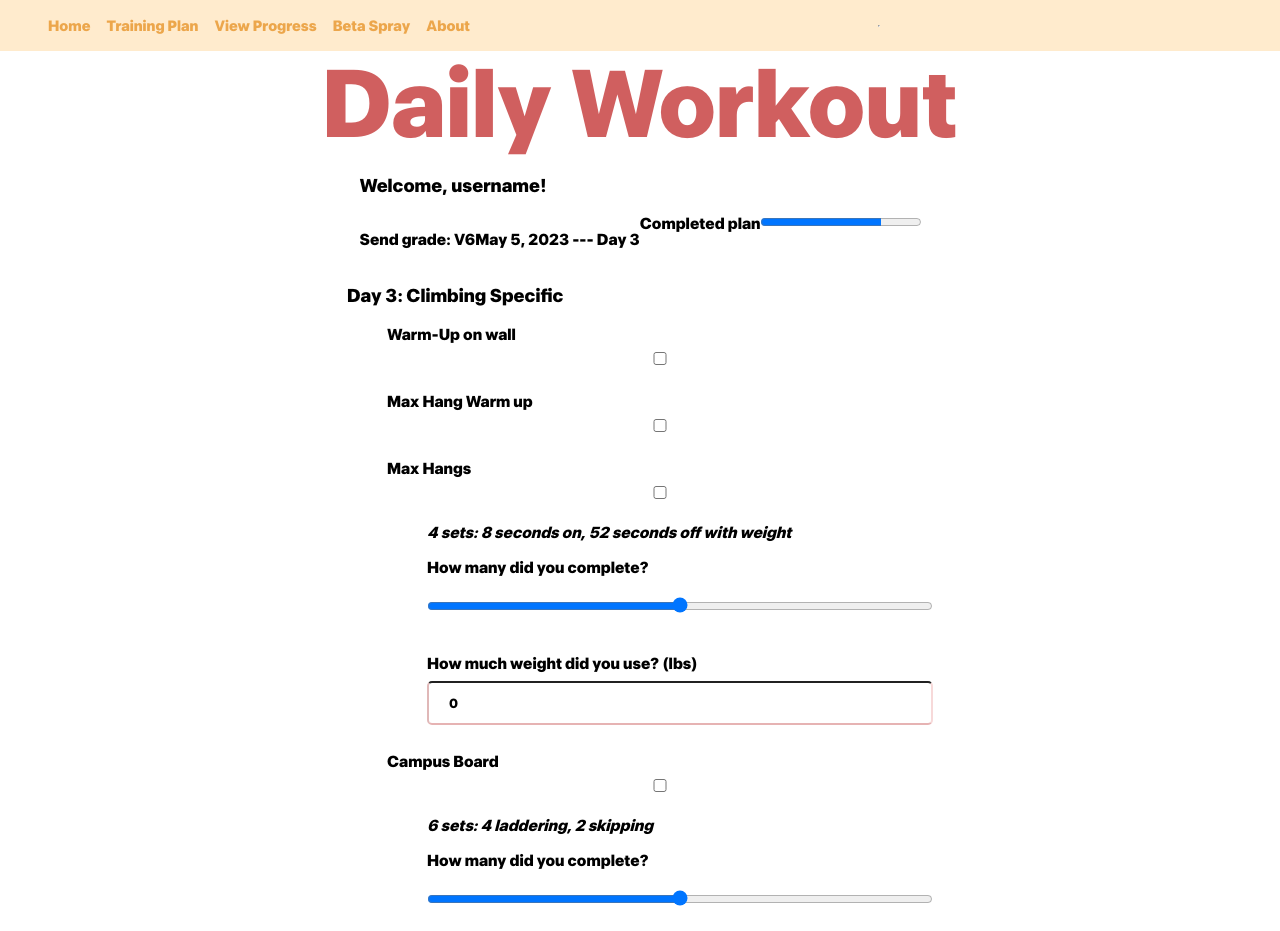
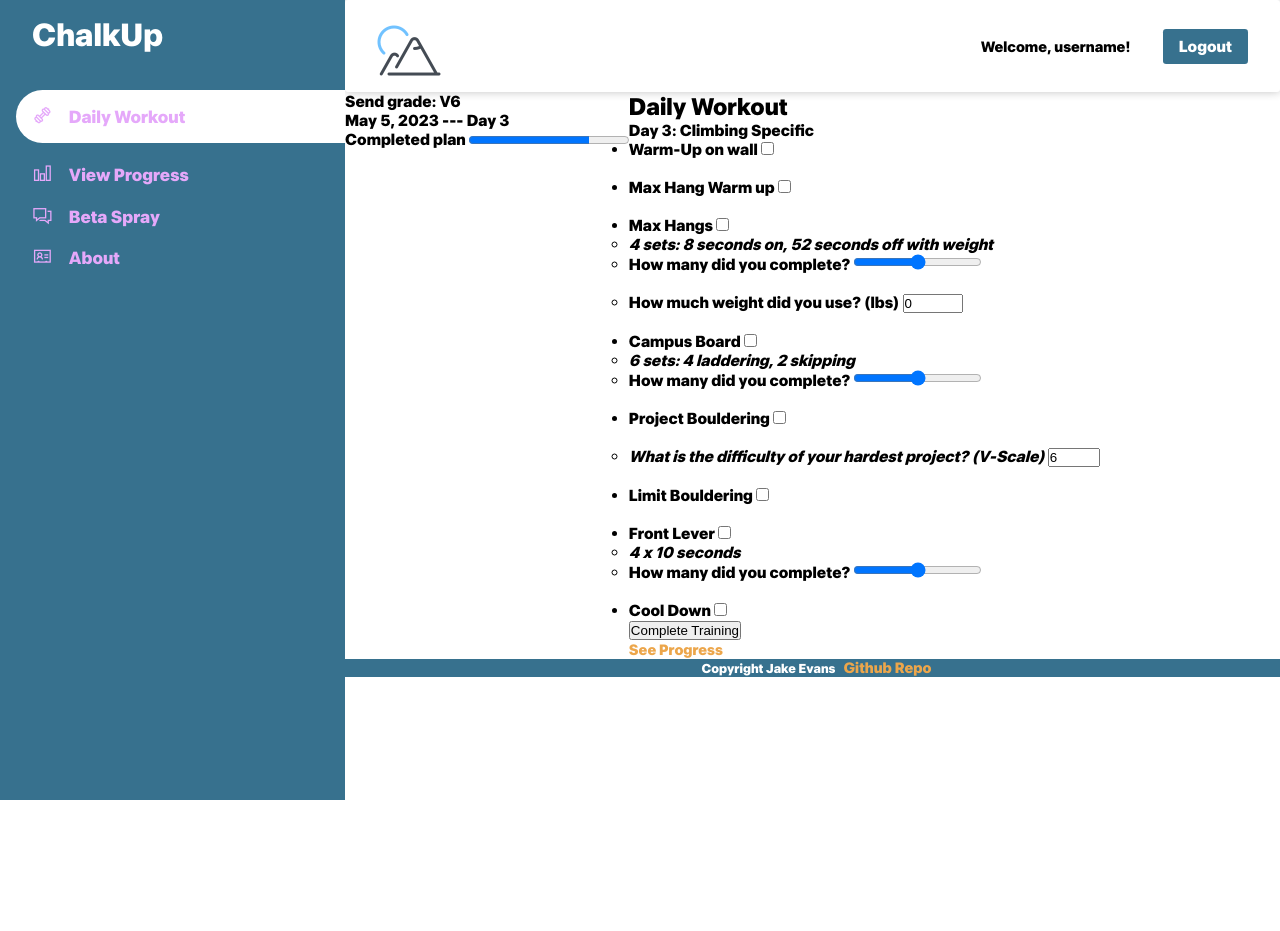
Before and after one commit to jakeevans00/trainclimbing, a website: page trainclimbing/pages/train.html in a window 1280 px wide. Shown: the top 931 px of the page. After the commit the page ends 800 px from the top, so only its background shows below. Drawn offline with nearby package versions, Linux system fonts and the light colour scheme.

Commit message:
CSS. (train.html) Made big leaps

```diff
--- /dev/null
+++ b/package.json
@@ -0,0 +1,5 @@
+{
+  "dependencies": {
+    "bootstrap": "^5.3.0-alpha3"
+  }
+}
--- a/trainclimbing/pages/about.html
+++ b/trainclimbing/pages/about.html
@@ -7,20 +7,41 @@
     <meta name="theme-color" content="#37718E" />
     <title>About Us</title>
     <link rel="icon" type="image/ico" href="../favicon2.ico" />
+    <link rel="stylesheet" href="../static/css/train.css " />
   </head>
   <body>
     <header>
-      <h1>Train Climbing</h1>
+      <!--Navigation Elements-->
+      <navbar>
+        <ul class="nav-list">
+          <li class="nav-item">
+            <a href="../index.html"
+              ><img class="nav-logo" src="../static/img/logo2.png"
+            /></a>
+          </li>
+          <li class="nav-item">
+            <a href="#">Welcome, username!</a>
+          </li>
+          <li class="nav-item">
+            <a href="../index.html">
+              <button class="btn-primary" action="../index.html">Logout</button>
+            </a>
+          </li>
+        </ul>
 
-      <!--Navigation Elements-->
+        <!-- <div class="navbar">
           <menu>
+            <span> </span>
+
             <li><a href="../index.html">Home</a></li>
             <li><a href="train.html">Training Plan</a></li>
             <li><a href="progress.html">View Progress</a></li>
-        <li><a href="community.html">Community</a></li>
+            <li><a href="community.html">Beta Spray</a></li>
             <li><a href="about.html">About</a></li>
+            <span><a href="#">Welcome User!</a></span>
           </menu>
-      <hr />
+        </div> -->
+      </navbar>
     </header>
 
     <main>
--- a/trainclimbing/pages/train.html
+++ b/trainclimbing/pages/train.html
@@ -7,34 +7,84 @@
     <meta name="theme-color" content="#37718E" />
     <title>Daily Workout</title>
     <link rel="icon" type="image/png" href="../favicon2.ico" />
-    <link rel="stylesheet" href="../static/css/index.css" />
+    <link
+      rel="stylesheet"
+      href="https://maxst.icons8.com/vue-static/landings/line-awesome/line-awesome/1.3.0/css/line-awesome.min.css"
+    />
+    <link rel="stylesheet" href="../static/css/train.css" />
   </head>
   <body>
+    <div class="sidebar">
+      <div class="sidebar-brand">
+        <h1>
+          <span>ChalkUp</span>
+        </h1>
+      </div>
+      <div class="sidebar-menu">
+        <ul>
+          <li>
+            <a class="active" href="../index.html"
+              ><span class="las la-dumbbell"></span><span>Daily Workout</span>
+            </a>
+          </li>
+          <li>
+            <a href="train.html"
+              ><span class="las la-chart-bar"></span><span>View Progress</span>
+            </a>
+          </li>
+          <li>
+            <a href="community.html"
+              ><span class="las la-comments"></span><span>Beta Spray</span>
+            </a>
+          </li>
+          <li>
+            <a href="about.html"
+              ><span class="las la-address-card"></span><span>About</span>
+            </a>
+          </li>
+        </ul>
+      </div>
+    </div>
+    <div class="main-content">
       <header>
         <!--Navigation Elements-->
-      <menu>
-        <li><a href="../index.html">Home</a></li>
-        <li><a href="train.html">Training Plan</a></li>
-        <li><a href="progress.html">View Progress</a></li>
-        <li><a href="community.html">Beta Spray</a></li>
-        <li><a href="about.html">About</a></li>
-      </menu>
-      <hr />
+        <navbar>
+          <ul class="nav-list">
+            <li class="nav-item">
+              <a href="../index.html"
+                ><img class="nav-logo" src="../static/img/logo2.png"
+              /></a>
+            </li>
+            <li class="nav-item">
+              <a href="#">Welcome, username!</a>
+            </li>
+            <li class="nav-item">
+              <a href="../index.html">
+                <button class="btn-primary" action="../index.html">
+                  Logout
+                </button>
+              </a>
+            </li>
+          </ul>
+        </navbar>
       </header>
-
       <main>
-      <h1>Daily Workout</h1>
         <section>
-        <h3>Welcome, username!</h3>
-        <div>
+          <div class="cards">
+            <div class="card-single">
               <p>Send grade: <b>V6</b></p>
               <p>May 5, 2023 --- <b>Day 3</b></p>
               <label for="progress">Completed plan</label>
               <progress id="progress" max="100" value="75"></progress>
             </div>
+          </div>
         </section>
         <section>
-        <h3>Day 3: Climbing Specific</h3>
+          <div class="cards">
+            <div class="card-single">
+              <h1>Daily Workout</h1>
+              <span>Day 3: Climbing Specific</span>
+
               <form>
                 <ul>
                   <li>
@@ -45,7 +95,11 @@
                   <br />
                   <li>
                     <label for="hang-warmup">Max Hang Warm up</label>
-              <input type="checkbox" id="hang-warmup" name="hang-warmup" />
+                    <input
+                      type="checkbox"
+                      id="hang-warmup"
+                      name="hang-warmup"
+                    />
                   </li>
 
                   <br />
@@ -54,11 +108,22 @@
                     <input type="checkbox" id-="hangs" name="hangs" />
                     <ul>
                       <li>
-                  <p><i>4 sets: 8 seconds on, 52 seconds off with weight</i></p>
+                        <p>
+                          <i
+                            >4 sets: 8 seconds on, 52 seconds off with weight</i
+                          >
+                        </p>
                       </li>
                       <li>
-                  <label for="hangs-count">How many did you complete?</label>
-                  <input type="range" name="hangs-count" min="0" max="8" />
+                        <label for="hangs-count"
+                          >How many did you complete?</label
+                        >
+                        <input
+                          type="range"
+                          name="hangs-count"
+                          min="0"
+                          max="8"
+                        />
                       </li>
 
                       <br />
@@ -86,8 +151,15 @@
                         <p><i>6 sets: 4 laddering, 2 skipping</i></p>
                       </li>
                       <li>
-                  <label for="hangs-count">How many did you complete?</label>
-                  <input type="range" name="hangs-count" min="0" max="6" />
+                        <label for="hangs-count"
+                          >How many did you complete?</label
+                        >
+                        <input
+                          type="range"
+                          name="hangs-count"
+                          min="0"
+                          max="6"
+                        />
                       </li>
                     </ul>
                   </li>
@@ -132,8 +204,15 @@
                         <p><i>4 x 10 seconds</i></p>
                       </li>
                       <li>
-                  <label for="hangs-count">How many did you complete?</label>
-                  <input type="range" name="hangs-count" min="0" max="8" />
+                        <label for="hangs-count"
+                          >How many did you complete?</label
+                        >
+                        <input
+                          type="range"
+                          name="hangs-count"
+                          min="0"
+                          max="8"
+                        />
                       </li>
                     </ul>
                   </li>
@@ -146,15 +225,17 @@
                 </ul>
                 <button type="submit" method="post">Complete Training</button>
               </form>
+            </div>
+          </div>
+
           <a href="progress.html">See Progress</a>
         </section>
       </main>
-
       <footer>
-      <hr />
-      <span class="text-reset">Jake Evans</span>
+        <span class="footer-text">Copyright Jake Evans</span>
         <br />
         <a href="https://github.com/jakeevans00/startup">Github Repo</a>
       </footer>
+    </div>
   </body>
 </html>
--- a/trainclimbing/static/css/index.css
+++ b/trainclimbing/static/css/index.css
@@ -1,21 +1,30 @@
-* {
-  font-family: eloquia;
+:root {
+  /* color variables */
+  --clr-background: rgb(255, 255, 255);
+  --clr-gry: rgb(194, 194, 194);
+  --clr-primary-text: black;
+  --clir-primary-text-hover: blue;
+  --clr-theme: #37718e;
+  --clr-theme-hover: #48a2cf;
+
+  /* border radius */
+  --border-radius: 0.2rem;
+}
+
+*,
+*:before,
+*:after {
+  box-sizing: border-box;
+  margin: 0;
+  padding: 0;
+  text-decoration: none;
 }
 
 body {
+  font-family: eloquia;
+  height: 100vh;
   display: flex;
   flex-direction: column;
-  height: 100vh;
-  margin: 0;
-}
-
-header {
-  margin: 0px;
-  flex: 0 80px;
-  display: flex;
-  justify-content: center;
-  align-items: center;
-  background-color: blanchedalmond;
 }
 
 main {
@@ -35,14 +44,6 @@ footer {
   color: white;
 }
 
-div {
-  display: flex;
-}
-menu {
-  display: flex;
-  justify-content: center;
-}
-
 input {
   width: 100%;
   text-align: start;
@@ -55,46 +56,38 @@ input {
   border-left: rgb(224, 184, 184) solid 2px;
   border-right: rgba(244, 201, 201, 0.7) solid 2px;
 }
+h1 {
+  color: rgb(208, 95, 95);
+  font-size: 6rem;
+  font-family: Eloquia;
+  margin: -5px;
+}
 
 input:focus {
   background-color: rgba(214, 234, 248, 0.11);
 }
-
-li {
-  list-style: none;
-}
-
 a {
   color: rgb(236, 166, 75);
   text-decoration: none;
-  padding: 8px;
+  padding: 0px;
   font-size: 15px;
-}
-
-i {
-  font-family: Eloquia;
+  transition: all 200ms ease-in;
 }
 a:hover {
   color: rgb(241, 216, 184);
-  font-size: 16px;
 }
-h1 {
-  color: rgb(208, 95, 95);
-  font-size: 6em;
-  font-family: Eloquia;
-  margin: -5px;
-}
-
 .button {
   background-color: #37718e;
   border-radius: 5px;
   border: black solid 1px;
   font-size: 16px;
+  font-family: eloquia;
   color: white;
   padding: 8px 14px;
+  transition: all 200ms ease-in;
 }
 .button:hover {
-  background-color: #52b3e3;
+  background-color: #48a2cf;
 }
 .view {
   display: flex;
@@ -107,18 +100,41 @@ h1 {
   background-size: cover; */
 }
 
-.logo {
-  position: absolute;
-  top: 20px;
-  left: 30px;
-  border-image-width: 3vw;
+.footer-text {
+  font-size: small;
+  padding: 0 0.5rem;
 }
 
-.footer-text {
-  font-size: small;
+.nav-list {
+  margin: 0;
+  padding: 0.75rem 0;
+  border-radius: var(--border-radius);
+  display: flex;
+  justify-content: end;
+  align-items: center;
+}
+
+.nav-item {
+  list-style: none;
+  margin-right: 2rem;
+}
+
+.nav-item a {
+  text-decoration: none;
+  color: black;
+  transition: all 200ms ease-in;
+}
+
+.nav-item:nth-child(1) {
+  margin-right: auto;
+  margin-left: 2rem;
 }
 
 @font-face {
   font-family: Eloquia;
   src: url(../fonts/eloquia.otf);
 }
+
+.hide {
+  display: none;
+}
--- /dev/null
+++ b/trainclimbing/static/css/train.css
@@ -0,0 +1,159 @@
+:root {
+  /* color variables */
+  --clr-background: rgb(255, 255, 255);
+  --clr-gry: rgb(194, 194, 194);
+  --clr-primary-text: black;
+  --clr-theme: #37718e;
+  --clr-theme-hover: #48a2cf;
+
+  /* border radius */
+  --border-radius: 0.2rem;
+}
+
+*,
+*:before,
+*:after {
+  box-sizing: border-box;
+  margin: 0;
+  padding: 0;
+  text-decoration: none;
+}
+
+body {
+  font-family: eloquia;
+  display: flex;
+  flex-direction: column;
+  height: 100vh;
+}
+
+main {
+  flex: 1;
+  display: flex;
+}
+
+footer {
+  flex: 0 30px;
+  background-color: var(--clr-theme);
+  display: flex;
+  justify-content: center;
+  align-items: center;
+  color: white;
+  font-size: small;
+}
+
+a {
+  color: rgb(236, 166, 75);
+  text-decoration: none;
+  padding: 0px;
+  font-size: 15px;
+  transition: all 200ms ease-in;
+}
+a:hover {
+  color: rgb(241, 216, 184);
+}
+
+.sidebar {
+  width: 345px;
+  position: fixed;
+  height: 100%;
+  left: 0;
+  top: 0;
+  background-color: var(--clr-theme);
+}
+
+.sidebar-brand {
+  height: 90px;
+  padding: 1rem 0rem 1rem 2rem;
+  color: white;
+}
+
+.sidebar-brand span {
+  display: inline-block;
+  padding-right: 1rem;
+}
+
+.sidebar-menu li {
+  width: 100%;
+  margin-bottom: 1.3rem;
+  padding-left: 1rem;
+}
+
+.sidebar-menu a {
+  padding-left: 1rem;
+  display: block;
+  color: rgb(229, 168, 250);
+  font-size: 1.1rem;
+}
+.sidebar-menu a.active {
+  background-color: rgb(255, 255, 255);
+  border-radius: 30px 0 0 30px;
+  padding-top: 1rem;
+  padding-bottom: 1rem;
+}
+.sidebar-menu a span:first-child {
+  font-size: 1.3rem;
+  padding-right: 1rem;
+}
+
+.main-content {
+  margin-left: 345px;
+}
+
+.nav-list {
+  box-shadow: 0px 0px 10px var(--clr-gry);
+  margin: 0;
+  padding: 0.75rem 0;
+  border-radius: var(--border-radius);
+  display: flex;
+  justify-content: end;
+  align-items: center;
+}
+
+.nav-item {
+  list-style: none;
+  margin-right: 2rem;
+}
+
+.nav-item a {
+  text-decoration: none;
+  color: black;
+  transition: all 200ms ease-in;
+}
+
+.nav-item a:hover {
+  color: var(--clr-theme);
+}
+
+.nav-item:nth-child(1) {
+  margin-right: auto;
+  margin-left: 2rem;
+}
+
+.btn-primary {
+  font-size: 1rem;
+  font-family: eloquia;
+  background-color: var(--clr-theme);
+  border-radius: var(--border-radius);
+  border: none;
+  color: white;
+  padding: 0.5rem 1rem;
+  cursor: pointer;
+  transition: all 200ms ease-in;
+}
+
+.btn-primary:hover {
+  background-color: var(--clr-theme-hover);
+}
+
+.nav-item a img:hover {
+  filter: transform(90%);
+}
+
+.footer-text {
+  padding: 0 0.5rem;
+}
+
+@font-face {
+  font-family: Eloquia;
+  src: url(../fonts/eloquia.otf);
+}
```
Also changed, not shown: trainclimbing/index.html (+31 -2 lines), trainclimbing/pages/community.html (+1 -3 lines), trainclimbing/pages/progress.html (+25 -5 lines), 1 other file. Lines whose indentation alone changed are shown as unchanged.
